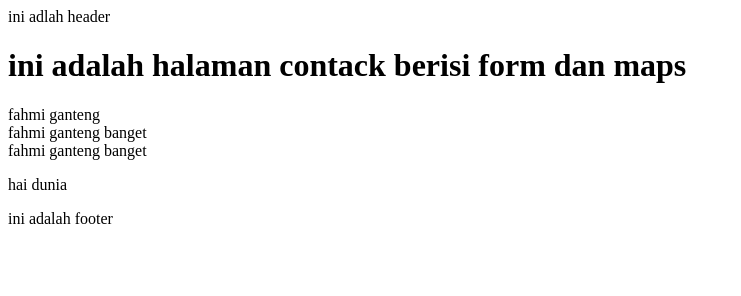
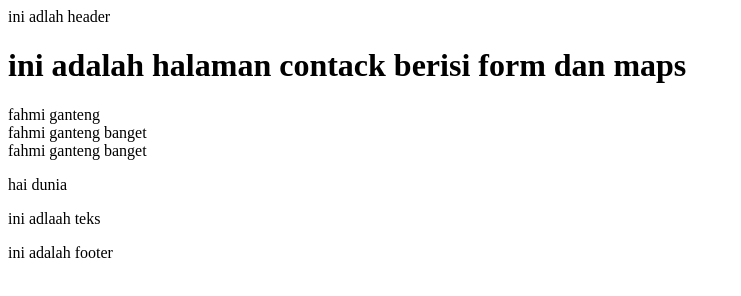
Before and after one commit to DwisaFahmi/companyprofile, a plain HTML site: page contact.us.html in a window 1280 px wide. Shown: the whole page, without its empty margins (0-741 px from the left). Drawn offline with Linux system fonts and the light colour scheme.

Commit message:
Update contact.us.html

```diff
--- a/contact.us.html
+++ b/contact.us.html
@@ -12,6 +12,7 @@
     <span>fahmi ganteng banget</span>
     <div>fahmi ganteng banget</div>
     <p>hai dunia</p>
+    <p>ini adlaah teks</p>
     <footer>ini adalah footer</footer>
 </body>
 </html>
```
